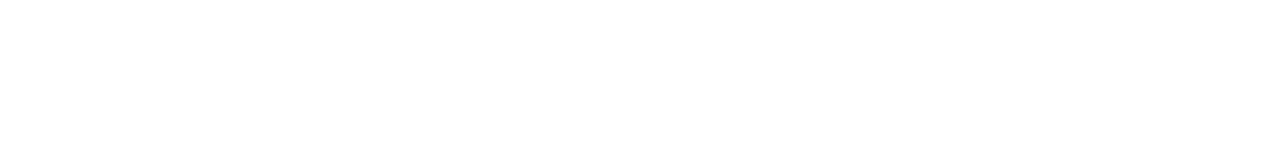
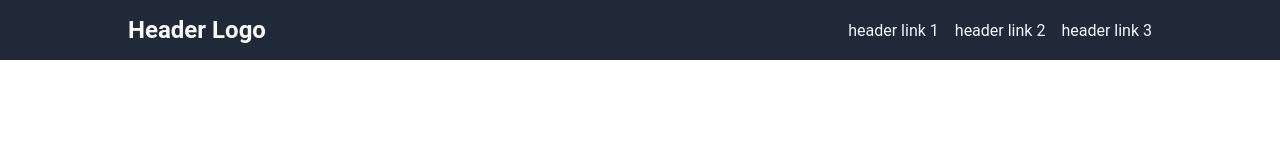
Before and after one commit to nsoimaru/landing-page, a plain HTML site: page index.html in a window 1280 px wide. Drawn offline with Linux system fonts and the light colour scheme.

Commit message:
Add content and style for navbar
Add image for template

```diff
--- a/css/style.css
+++ b/css/style.css
@@ -7,3 +7,48 @@
 body {
     font-family: 'Roboto', sans-serif;
 }
+
+ul {
+    list-style: none;
+}
+
+a {
+    text-decoration: none;
+    color: inherit;
+}
+
+.hero {
+    background-color: #1F2937;
+    color: aliceblue;
+}
+
+.container {
+    margin: 0 auto;
+    width: 80%;
+    max-width: 1128px;
+}
+
+.row {
+    display: flex;
+    flex-wrap: wrap;
+}
+
+.nav {
+    padding: 1em 0;
+    justify-content: space-between;
+    align-items: center;
+}
+
+.nav__list {
+    gap: 1em;
+}
+
+.nav__link:hover {
+    opacity: 75%;
+}
+
+.logo {
+    color: #F9FAF8;
+    font-size: 24px;
+    font-weight: bold;
+}
--- a/index.html
+++ b/index.html
@@ -8,6 +8,19 @@
     <link rel="stylesheet" href="css/style.css">
 </head>
 <body>
-
+    <div class="hero">
+        <div class="container">
+            <nav class="nav row">
+                <div class="logo">
+                    <a href="#" class="nav__link">Header Logo</a>
+                </div>
+                <ul class="nav__list row">
+                    <li class="nav__item"><a href="#" class="nav__link">header link 1</a></li>
+                    <li class="nav__item"><a href="#" class="nav__link">header link 2</a></li>
+                    <li class="nav__item"><a href="#" class="nav__link">header link 3</a></li>
+                </ul>
+            </nav>
+        </div>
+    </div>
 </body>
 </html>
```
Also changed, not shown: inspir/01.png (added), inspir/02.png (added), 2 other files.
